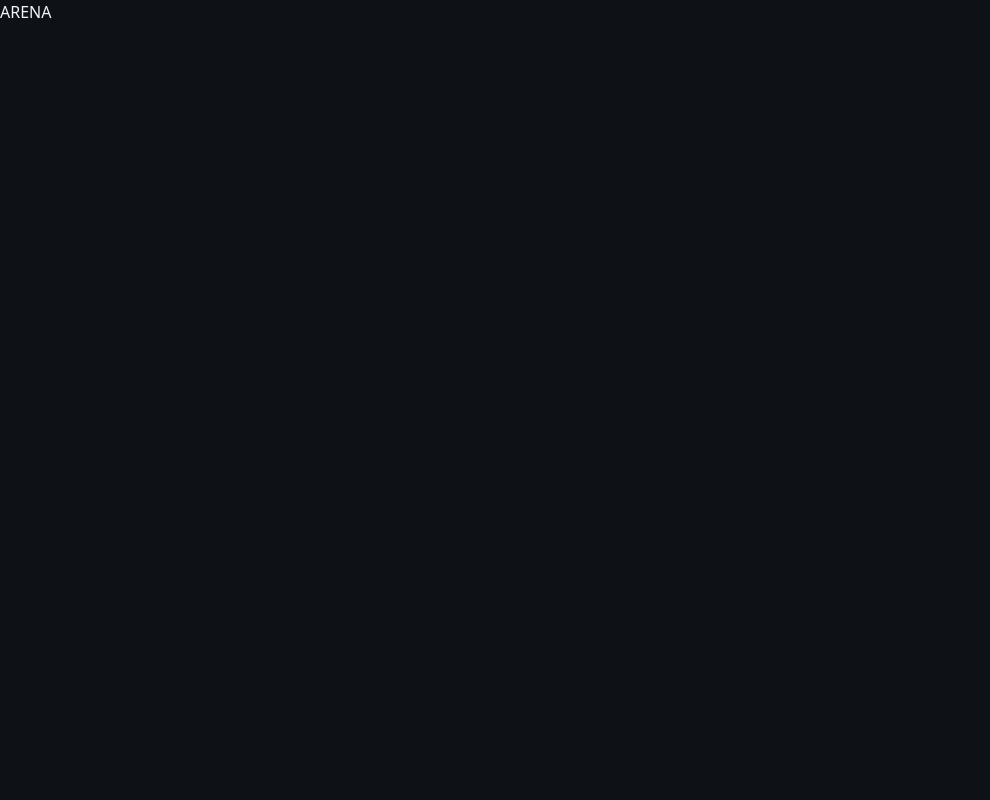
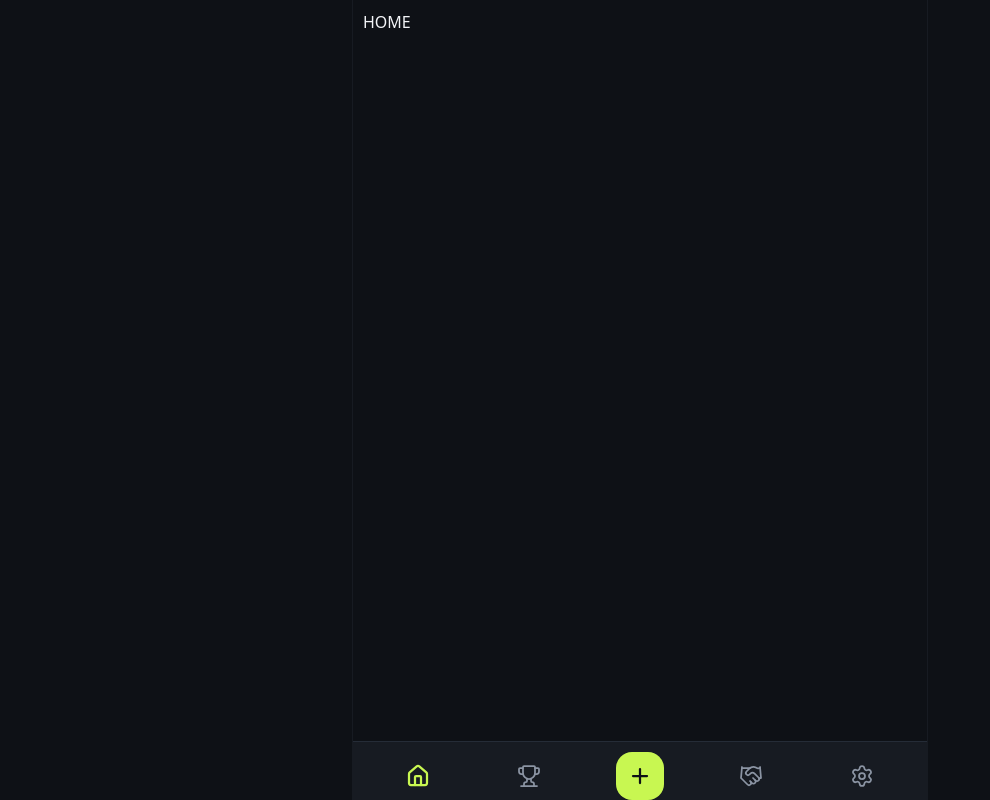
Before and after one commit to bastos-rcd/Arena, a React (Vite) app: page / in a window 1280 px wide. Shown: the whole page, without its empty margins (0-990 px from the left). Built offline with nearby package versions, Linux system fonts and the light colour scheme.

Commit message:
feat: tab bar & page layout

```diff
--- a/package.json
+++ b/package.json
@@ -10,8 +10,10 @@
     "@fontsource-variable/inter": "^5.3.0",
     "@supabase/supabase-js": "^2.119.0",
     "@tailwindcss/vite": "^4.3.5",
+    "lucide-react": "^1.74.0",
     "react": "^19.3.1",
     "react-dom": "^19.3.1",
+    "react-router": "^8.5.1",
     "tailwindcss": "^4.3.5"
   },
   "devDependencies": {
@@ -19,6 +21,7 @@
     "@types/react": "^19.3.0",
     "@types/react-dom": "^19.3.0",
     "@vitejs/plugin-react": "^6.1.2",
+    "prettier-plugin-tailwindcss": "^0.8.1",
     "supabase": "^3.1.0",
     "typescript": "~6.0.3",
     "vite": "^8.3.6",
--- a/src/app.tsx
+++ b/src/app.tsx
@@ -1,3 +1,19 @@
+import { BrowserRouter, Navigate, Route, Routes } from 'react-router'
+
+import Layout from '@/components/layout'
+
+import HomePage from '@/pages/home'
+
 export default function App() {
-  return <>ARENA</>;
+	return (
+		<BrowserRouter>
+			<Routes>
+				<Route element={<Layout />}>
+					<Route index element={<HomePage />} />
+
+					<Route path="*" element={<Navigate to="/" replace />} />
+				</Route>
+			</Routes>
+		</BrowserRouter>
+	)
 }
--- /dev/null
+++ b/src/components/layout.tsx
@@ -0,0 +1,15 @@
+import { Outlet } from 'react-router'
+
+import TabBar from '@/components/tab-bar'
+
+export default function Layout() {
+	return (
+		<div className="pt-safe bg-ink sm:border-graphite fixed inset-0 mx-auto flex w-full max-w-xl flex-col sm:border-x">
+			<main className="min-h-0 flex-1 overflow-y-auto overscroll-contain p-2.5">
+				<Outlet />
+			</main>
+
+			<TabBar />
+		</div>
+	)
+}
--- /dev/null
+++ b/src/components/tab-bar.tsx
@@ -0,0 +1,58 @@
+import {
+	Handshake,
+	House,
+	Plus,
+	Settings,
+	Trophy,
+	type LucideIcon,
+} from 'lucide-react'
+import { NavLink } from 'react-router'
+
+type Tab = {
+	to: string
+	icon: LucideIcon
+	isPrimary?: boolean
+}
+
+const TABS: Tab[] = [
+	{ to: '/', icon: House },
+	{ to: '/ranking', icon: Trophy },
+	{ to: '/new', icon: Plus, isPrimary: true },
+	{ to: '/friends', icon: Handshake },
+	{ to: '/profile', icon: Settings },
+]
+
+export default function TabBar() {
+	return (
+		<nav className="pb-safe border-slate bg-graphite shrink-0 border-t p-2.5">
+			<ul className="grid grid-cols-5">
+				{TABS.map(({ to, icon: Icon, isPrimary }) => (
+					<li key={to} className="flex">
+						{isPrimary ? (
+							<NavLink
+								to={to}
+								className="bg-volt text-ink m-auto flex size-12 items-center justify-center rounded-2xl transition-transform active:scale-90"
+							>
+								<Icon size={24} strokeWidth={2.25} />
+							</NavLink>
+						) : (
+							<NavLink
+								to={to}
+								end={to === '/'}
+								className={({ isActive }) =>
+									`flex flex-1 flex-col items-center justify-center transition-colors active:opacity-50 ${
+										isActive ? 'text-volt' : 'text-mist'
+									}`
+								}
+							>
+								{({ isActive }) => (
+									<Icon size={24} strokeWidth={isActive ? 2.25 : 1.75} />
+								)}
+							</NavLink>
+						)}
+					</li>
+				))}
+			</ul>
+		</nav>
+	)
+}
--- /dev/null
+++ b/src/pages/home.tsx
@@ -0,0 +1,3 @@
+export default function HomePage() {
+	return <>HOME</>
+}
--- a/src/style.css
+++ b/src/style.css
@@ -1,4 +1,4 @@
-@import "tailwindcss";
+@import 'tailwindcss';
 
 @theme {
 	/* Neutrals */
@@ -18,7 +18,15 @@
 	--color-success: #3ddc97;
 	--color-error: #ff5c5c;
 
-  --font-sans: "Inter Variable", system-ui, sans-serif;
+	--font-sans: 'Inter Variable', system-ui, sans-serif;
+}
+
+@utility pt-safe {
+	padding-top: env(safe-area-inset-top);
+}
+
+@utility pb-safe {
+	padding-bottom: env(safe-area-inset-bottom);
 }
 
 @layer base {
@@ -28,8 +36,24 @@
 		height: 100%;
 	}
 
+	html {
+		-webkit-text-size-adjust: 100%;
+		overscroll-behavior: none;
+	}
+
 	body {
-    @apply bg-ink text-snow font-sans antialiased;
+		@apply bg-ink text-snow font-sans antialiased select-none;
 		margin: 0;
+		overscroll-behavior: none;
+		touch-action: manipulation;
+		-webkit-tap-highlight-color: transparent;
+		-webkit-touch-callout: none;
+	}
+
+	input,
+	textarea,
+	select {
+		@apply select-text;
+		font-size: 16px;
 	}
 }
```
Also changed, not shown: src/main.tsx (+10 -10 lines), 2 other files (tests, documents, lock files or other folders). Lines whose indentation alone changed are shown as unchanged.
